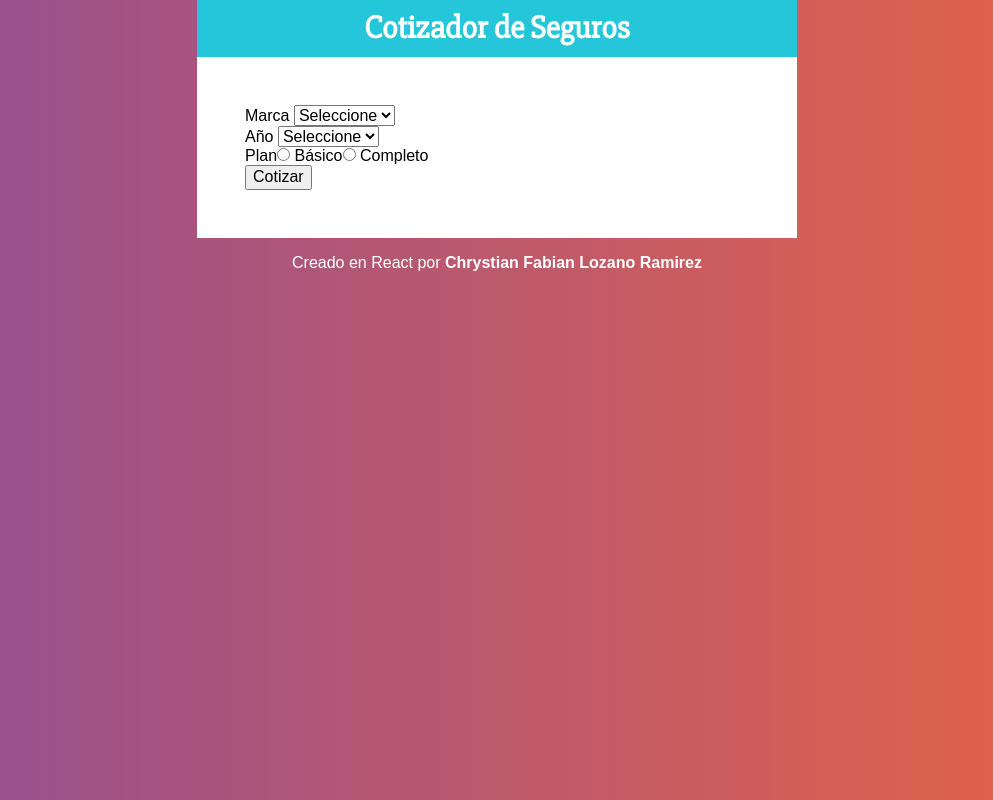
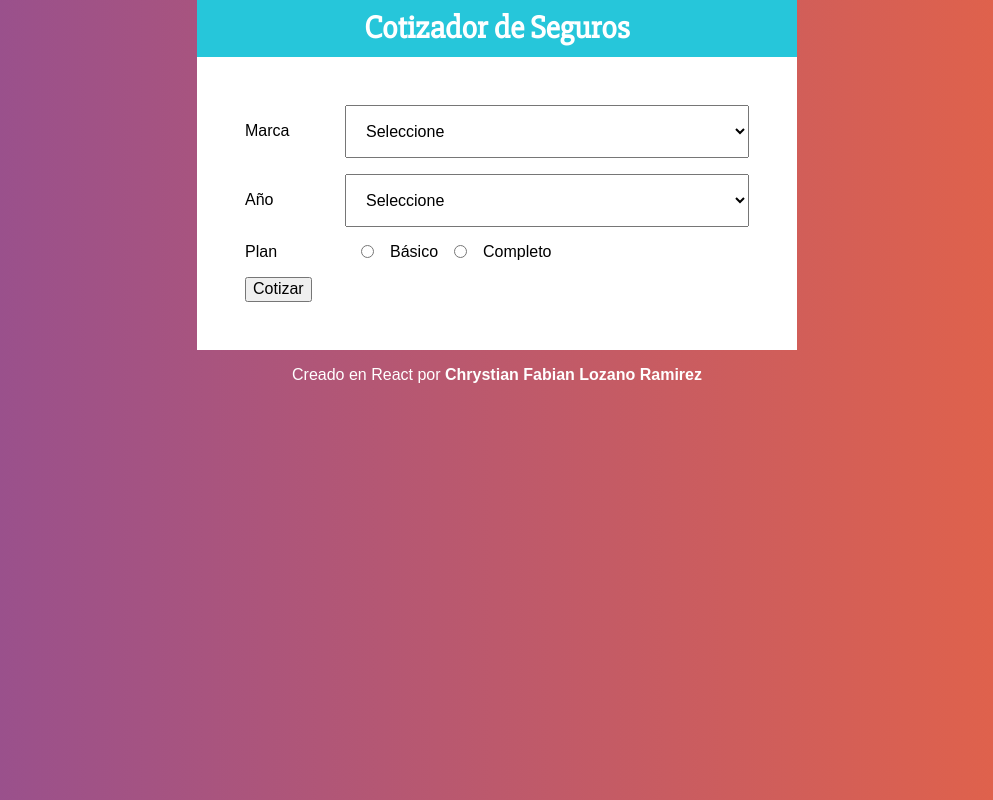
Before and after one commit to ChrystianLozano/Cotizador-Seguros, a React (Create React App) app: page / in a window 1280 px wide. Shown: the whole page, without its empty margins (143-1136 px from the left). Built offline with nearby package versions, Linux system fonts and the light colour scheme.

Commit message:
casi terminado el estilo en el formulario

```diff
--- a/src/components/Formulario.js
+++ b/src/components/Formulario.js
@@ -1,23 +1,43 @@
 import React from 'react';
+import styled from '@emotion/styled'
 
+const Campo = styled.div`
+    display: flex;
+    margin-bottom: 1rem;
+    align-items: center;
+`
+const Label = styled.label`
+    flex: 0 0 100px;
+`
+const Select = styled.select`
+    display: block;
+    width: 100%;
+    padding: 1rem;
+    border: 1pz solid #e1e1e1;
+    -webkit-apearance: none;
+
+`
+const InputRadio = styled.input`
+    margin: 0 1rem;
+`
 
 
 const Formulario = () => {
     return (
       <form>
-        <div>
-          <label>Marca </label>
-          <select>
+        <Campo>
+          <Label>Marca </Label>
+          <Select>
             <option value="">Seleccione</option>
             <option value="americano">Americano</option>
             <option value="europeo">Europeo</option>
             <option value="asiatico">Asiatico</option>
-          </select>
-        </div>
+          </Select>
+        </Campo>
 
-        <div>
-          <label>Año </label>
-          <select>
+        <Campo>
+          <Label>Año </Label>
+          <Select>
             <option value="">Seleccione</option>
             <option value="2021">2021</option>
             <option value="2020">2020</option>
@@ -29,14 +49,14 @@
             <option value="2014">2014</option>
             <option value="2013">2013</option>
             <option value="2012">2012</option>
-          </select>
-        </div>
+          </Select>
+        </Campo>
 
-        <div>
-          <label>Plan</label>
-          <input type="radio" name="plan" value="basico" /> Básico
-          <input type="radio" name="plan" value="completo" /> Completo
-        </div>
+        <Campo>
+          <Label>Plan</Label>
+          <InputRadio type="radio" name="plan" value="basico" /> Básico
+          <InputRadio type="radio" name="plan" value="completo" /> Completo
+        </Campo>
 
         <button type="button">Cotizar</button>
       </form>
```
